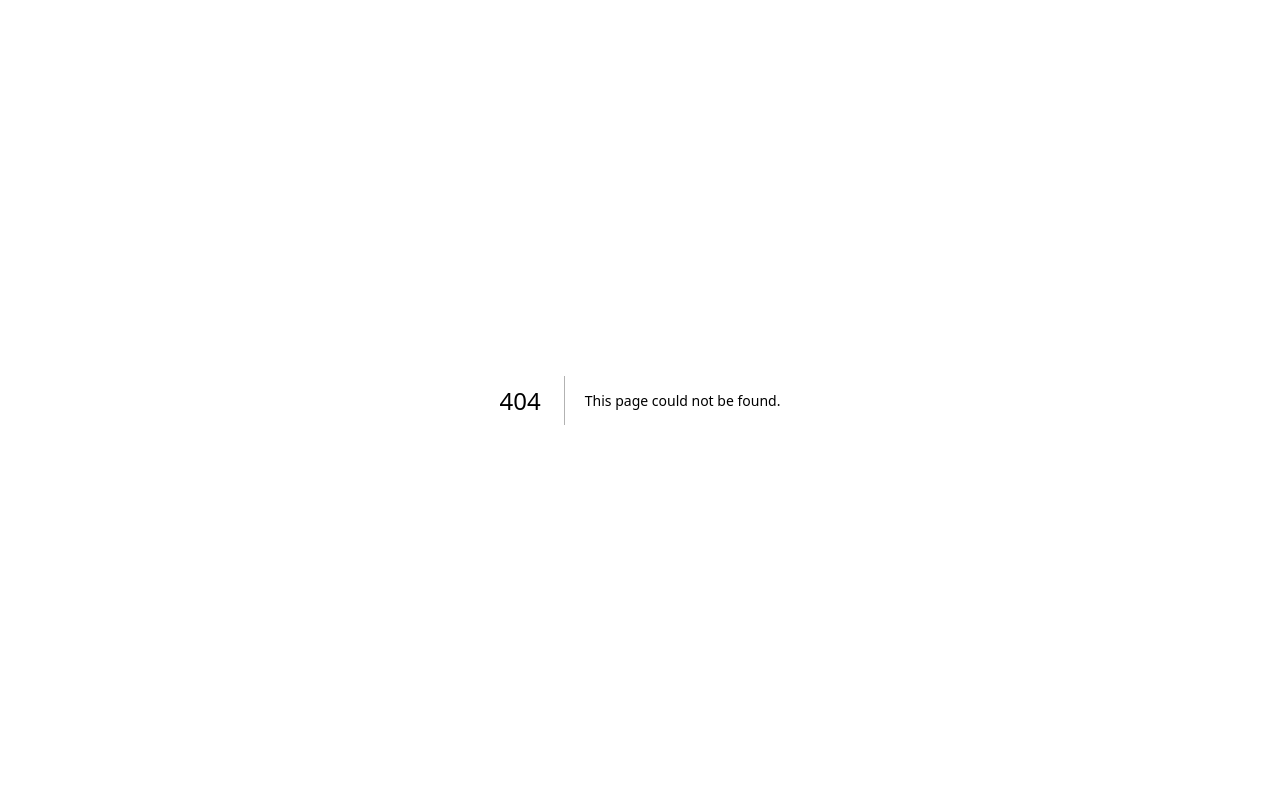
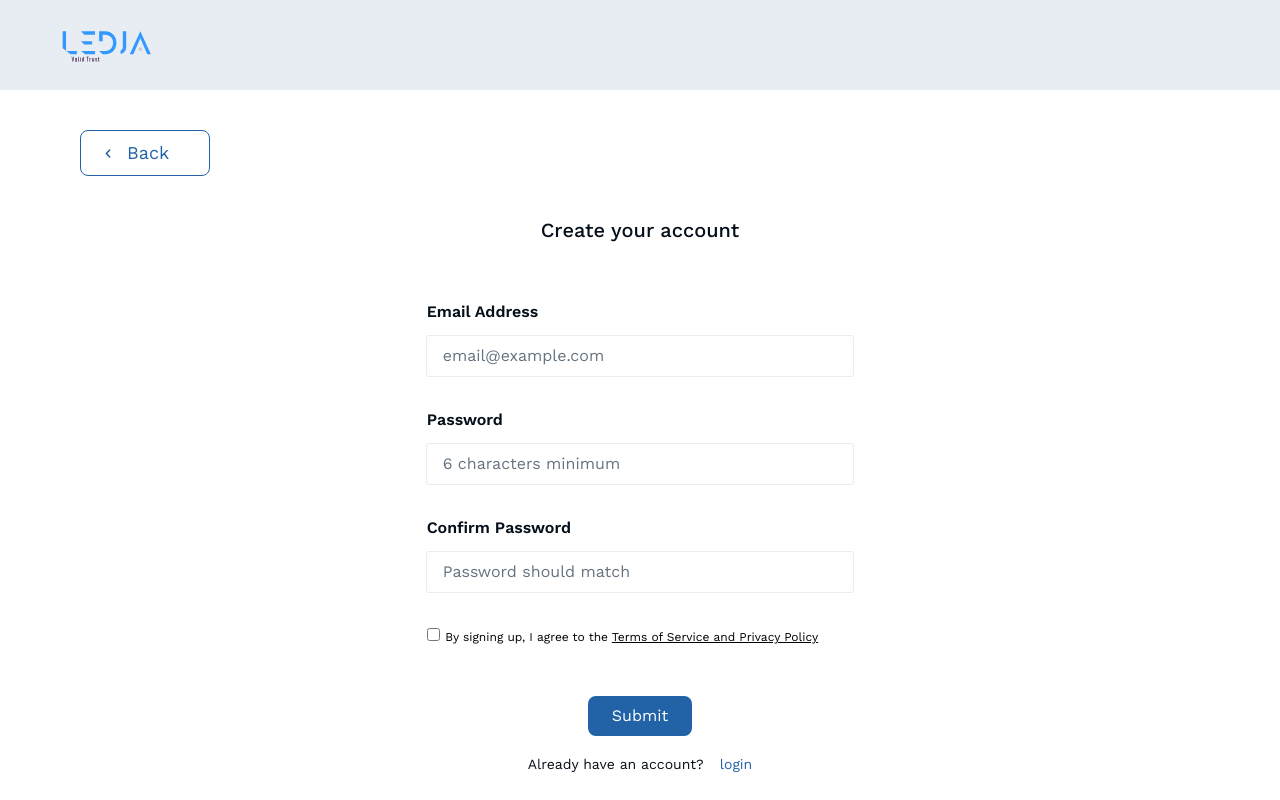
Before and after one commit to BTG001/ledja-app, a Next.js app: page /signup in a window 1280 px wide. Before the commit this address had no page. Shown: the top 800 px of the page. Built offline with nearby package versions, Linux system fonts and the light colour scheme.

Commit message:
finished login and register

```diff
--- a/components/navbars/GuestNavbar.js
+++ b/components/navbars/GuestNavbar.js
@@ -4,21 +4,23 @@ import Link from "next/link";
 export default function GuestNavbar() {
     return (
         <div
-            className="px-12 py-6 bg-my-grey-50
+            className="px-12 py-6 bg-my-gray-50
             flex
             flex-row
             flex-nowrap
             justify-between
             items-center"
         >
-            <Image src="/Logo.svg" width={117} height={64} />
+            <Link href={"/"}>
+                <Image src="/Logo.svg" width={117} height={64} />
+            </Link>
 
             <div className="flex flex-row flex-nowrap justify-center items-center space-x-2 h-full">
                 <Link href={"/login"} className="text-primary-70 px-4 py-2">
                     Login
                 </Link>
                 <Link
-                    href={"/register"}
+                    href={"/role-selection"}
                     className="text-primary-70 px-4 py-2 border-primary-70 border-solid rounded-10 border-1"
                 >
                     Sign up
--- /dev/null
+++ b/components/navbars/LogoNavbar.js
@@ -0,0 +1,19 @@
+import Image from "next/image";
+import Link from "next/link";
+
+export default function LogoNavbar() {
+    return (
+        <div
+            className="px-12 py-6 bg-my-gray-50
+            flex
+            flex-row
+            flex-nowrap
+            justify-start
+            items-center"
+        >
+            <Link href={"/"}>
+                <Image src="/Logo.svg" width={117} height={64} />
+            </Link>
+        </div>
+    );
+}
--- /dev/null
+++ b/pages/login.js
@@ -0,0 +1,62 @@
+import LogoNavbar from "../components/navbars/LogoNavbar";
+import Footer from "../components/Footer";
+import Link from "next/link";
+import Image from "next/image";
+import { useRouter } from "next/router";
+import { useEffect } from "react";
+
+export default function login() {
+    const router = useRouter();
+
+    return (
+        <>
+            <LogoNavbar />
+            <p
+                className="back-btn"
+                onClick={() => {
+                    router.back();
+                }}
+            >
+                <Image src="/back-icon.svg" width={6} height={11} />
+                <span className="px-4">Back</span>
+            </p>
+            <div className="w-4/5 md:w-1/2 lg:w-1/3 mx-auto my-5 min-h-80-screen mb-24">
+                <h3 className="form-title">Login to LEDJA</h3>
+                <form className="form">
+                    <div className="form-input-container">
+                        <label className="form-label" for="email">
+                            Email Address
+                        </label>
+                        <input
+                            className="form-input"
+                            type={"email"}
+                            placeholder="email@example.com"
+                        />
+                    </div>
+
+                    <div className="form-input-container">
+                        <label className="form-label" for="password">
+                            Password
+                        </label>
+                        <input
+                            className="form-input"
+                            type={"password"}
+                            placeholder="6 characters minimum"
+                        />
+                    </div>
+
+                    <input className="submit-btn" type={"submit"} />
+                </form>
+                <p className="text-center">
+                    <span className="text-sm text-dark-50 mr-4">
+                        Dont have an account?
+                    </span>
+                    <Link href="/signup" className="text-sm text-primary-70">
+                        Sign up
+                    </Link>
+                </p>
+            </div>
+            <Footer />
+        </>
+    );
+}
--- /dev/null
+++ b/pages/role-selection.js
@@ -0,0 +1,32 @@
+import PrimaryBtn from "../components/buttons/PrimaryBtn";
+import LogoNavbar from "../components/navbars/LogoNavbar";
+import Footer from "../components/Footer";
+export default function RoleSelection() {
+    return (
+        <>
+            <LogoNavbar />
+
+            <div className="w-3/4 mx-auto my-32">
+                <h3 className="text-xl font-medium text-center">
+                    Please tell us your role
+                </h3>
+                <p className="text-center mt-5 mb-7">
+                    Are you looking for a job or are you recruiting people?
+                </p>
+                <div className="flex flex-row flex-nowrap justify-center items-center mt-7 ">
+                    <PrimaryBtn
+                        className="mr-3"
+                        text="I'm a job seeker"
+                        path="/register"
+                    />
+                    <PrimaryBtn
+                        className="ml-3"
+                        text="I'm a recruiter"
+                        path="/register"
+                    />
+                </div>
+            </div>
+            <Footer />
+        </>
+    );
+}
--- /dev/null
+++ b/pages/signup.js
@@ -0,0 +1,82 @@
+import LogoNavbar from "../components/navbars/LogoNavbar";
+import Footer from "../components/Footer";
+import Link from "next/link";
+import Image from "next/image";
+import { useRouter } from "next/router";
+import { useEffect } from "react";
+
+export default function login() {
+    const router = useRouter();
+
+    return (
+        <>
+            <LogoNavbar />
+            <p
+                className="back-btn"
+                onClick={() => {
+                    router.back();
+                }}
+            >
+                <Image src="/back-icon.svg" width={6} height={11} />
+                <span className="px-4">Back</span>
+            </p>
+            <div className="w-4/5 md:w-1/2 lg:w-1/3 mx-auto my-5 min-h-80-screen mb-24">
+                <h3 className="form-title">Create your account</h3>
+                <form className="form">
+                    <div className="form-input-container">
+                        <label className="form-label" for="email">
+                            Email Address
+                        </label>
+                        <input
+                            className="form-input"
+                            type={"email"}
+                            placeholder="email@example.com"
+                        />
+                    </div>
+
+                    <div className="form-input-container">
+                        <label className="form-label" for="password">
+                            Password
+                        </label>
+                        <input
+                            className="form-input"
+                            type={"password"}
+                            placeholder="6 characters minimum"
+                        />
+                    </div>
+                    <div className="form-input-container">
+                        <label className="form-label" for="password">
+                            Confirm Password
+                        </label>
+                        <input
+                            className="form-input"
+                            type={"password"}
+                            placeholder="Password should match"
+                        />
+                    </div>
+
+                    <div className="form-input-container mb-8">
+                        <input type={"checkbox"} />{" "}
+                        <p className="text-xs inline">
+                            <span>By signing up, I agree to the</span>{" "}
+                            <Link href={"/terms"} className="underline">
+                                Terms of Service and Privacy Policy
+                            </Link>
+                        </p>
+                    </div>
+
+                    <input className="submit-btn" type={"submit"} />
+                </form>
+                <p className="text-center">
+                    <span className="text-sm text-dark-50 mr-4">
+                        Already have an account?
+                    </span>
+                    <Link href="/login" className="text-sm text-primary-70">
+                        login
+                    </Link>
+                </p>
+            </div>
+            <Footer />
+        </>
+    );
+}
--- a/styles/globals.css
+++ b/styles/globals.css
@@ -9,3 +9,30 @@ body {
 * {
     box-sizing: border-box;
 }
+
+.back-btn {
+    @apply w-max py-2 px-6 bg-white text-primary-70 text-lg cursor-pointer flex flex-nowrap justify-between items-center border border-primary-70 border-solid rounded-lg ml-20 mt-10;
+}
+
+.form {
+    @apply w-full  m-auto;
+}
+
+.form-title {
+    @apply w-full font-medium text-xl text-dark-50 text-center my-10;
+}
+
+.form-input-container {
+    @apply py-4;
+}
+.form-label {
+    @apply text-dark-50 font-semibold;
+}
+
+.form-input {
+    @apply text-dark-50 outline outline-1 outline-my-gray-50 focus:outline-primary-60 w-full px-4 py-2 placeholder:text-my-gray-70 rounded-sm mt-3;
+}
+
+.submit-btn {
+    @apply bg-primary-70 hover:bg-primary-60 text-white px-6 py-2 rounded-lg my-4 block mx-auto;
+}
--- a/tailwind.config.js
+++ b/tailwind.config.js
@@ -21,6 +21,7 @@ module.exports = {
                 },
                 "my-gray": {
                     50: "#E7EDF2",
+                    70: "#66737F",
                 },
                 dark: {
                     50: "#050F19",
```
Also changed, not shown: public/back-icon.svg (added).
